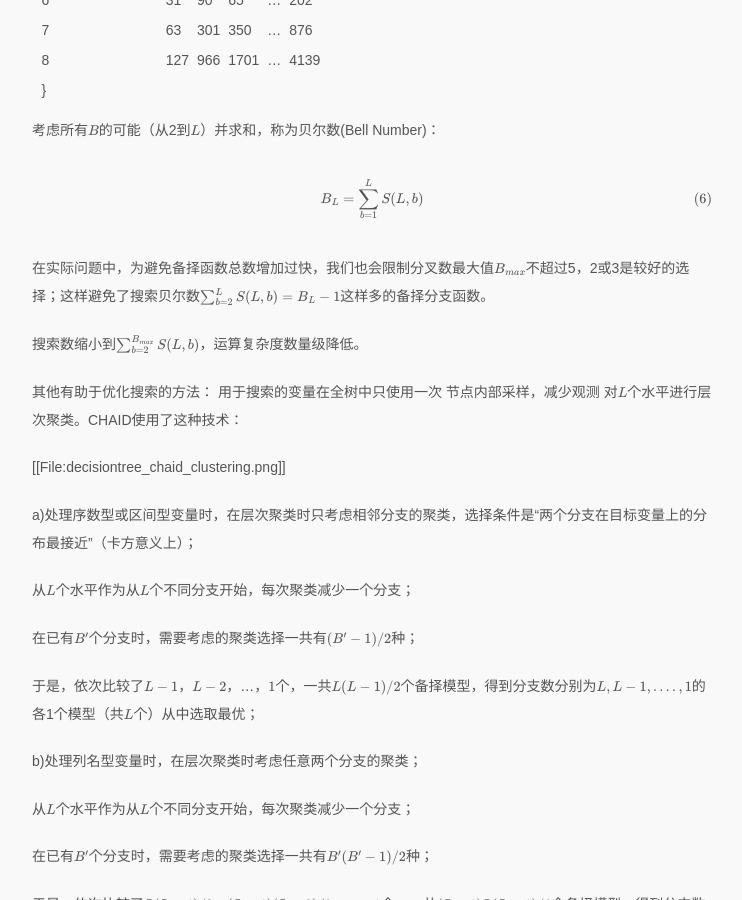
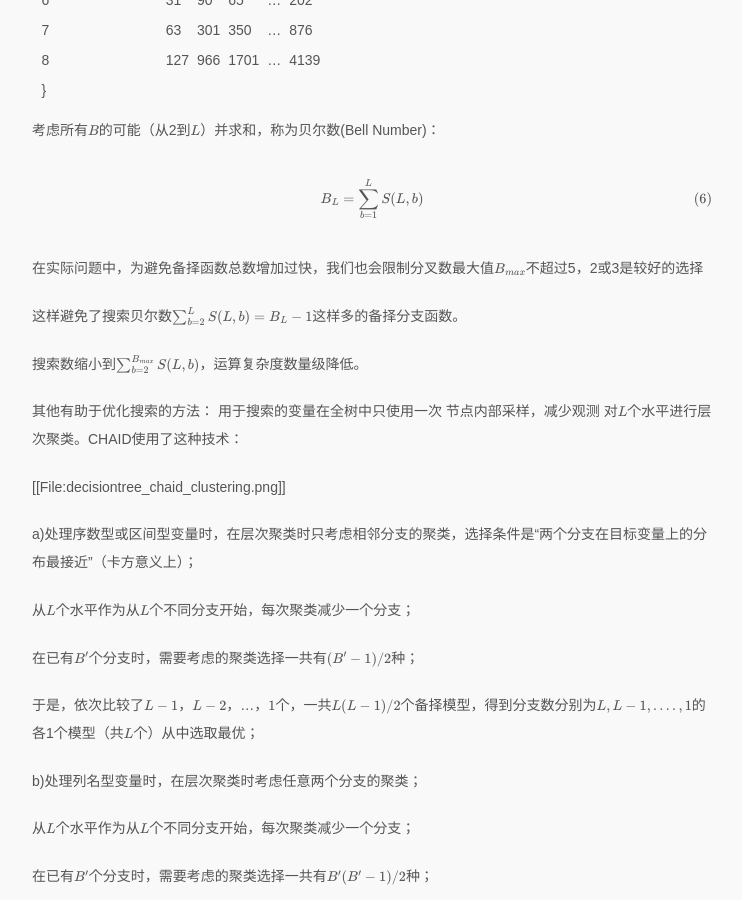
Before and after one commit to catalystfrank/catalystfrank.github.io, a Jekyll site: the page built from _posts/2013-11-23-decision-trees.markdown, in a window 1280 px wide and 900 px high, scrolled down 4008 px. Shown: the whole window, without its empty margins (268-1010 px from the left). Built offline with Jekyll 4.4.1, drawn with Linux system fonts in a browser that asks for light colours; some web fonts are replaced; formulas are drawn with MathJax 3.

Commit message:
2d
fadff

```diff
--- a/_posts/2013-11-23-decision-trees.markdown
+++ b/_posts/2013-11-23-decision-trees.markdown
@@ -147,7 +147,9 @@ X是列名型变量，取值为$\{1,2,...,9\}$，水平之间不存在排序关
 
 \begin{equation}B_L=\sum_{b=1}^L{S(L,b)}\end{equation}
 
-在实际问题中，为避免备择函数总数增加过快，我们也会限制分叉数最大值$ B_{max} $不超过5，2或3是较好的选择；这样避免了搜索贝尔数$ \sum_{b=2}^L{S(L,b)}=B_L - 1 $这样多的备择分支函数。
+在实际问题中，为避免备择函数总数增加过快，我们也会限制分叉数最大值$ B_{max} $不超过5，2或3是较好的选择
+
+这样避免了搜索贝尔数$ \sum_{b=2}^L{S(L,b)}=B_L - 1 $这样多的备择分支函数。
 
 搜索数缩小到$\sum_{b=2}^{B_{max}}{S(L,b)}$，运算复杂度数量级降低。
 
```
